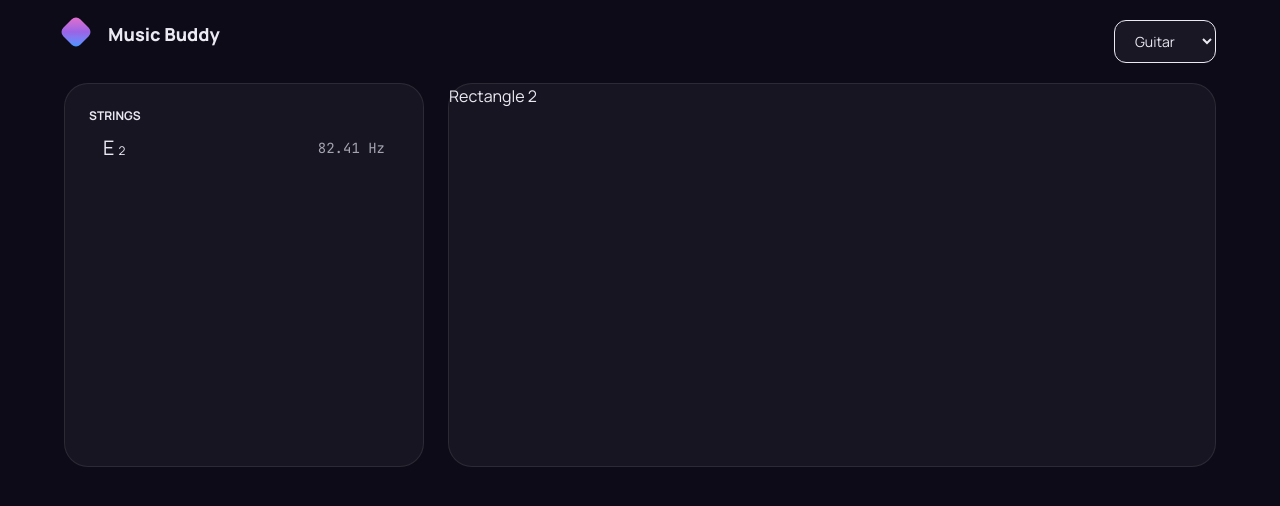
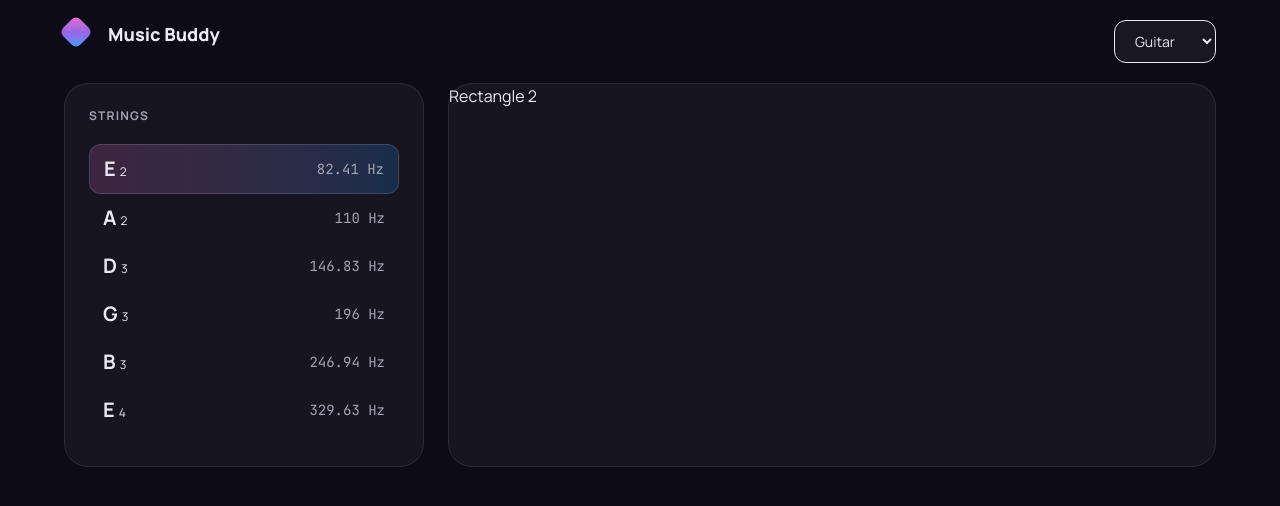
Before and after one commit to liii-p/music-buddy, a Next.js app: page / in a window 1280 px wide. Shown: the top 506 px of the page. Built offline with nearby package versions, Linux system fonts and the light colour scheme.

Commit message:
Refactor tuner components to improve state management and styling; update string data format

```diff
--- a/app/globals.css
+++ b/app/globals.css
@@ -28,10 +28,10 @@ body {
 .tuner-select option {
     background-color: color-mix(in oklab, white 6%, var(--color-midnight));
     color: var(--color-bright-white);
-    font-family: inherit;
+    font-family: "Manrope", sans-serif;
 }
 
-.string-active {
+.active-string {
     background: linear-gradient(90deg, oklch(0.72 0.19 340 / 0.18), oklch(0.68 0.19 250 / 0.18));
     transition: 0.15s;
     border: 1px solid rgba(255, 255, 255, 0.14);
--- a/components/tuner/Strings.tsx
+++ b/components/tuner/Strings.tsx
@@ -1,15 +1,20 @@
+import { Dispatch, SetStateAction } from "react";
+
 type StringsProps = {
     stringName: string;
     octave: number;
     hertz: number;
+    isActive: boolean;
+    setIsActive: Dispatch<SetStateAction<String>>;
+    stringId: string;
 }
 
-const Strings: React.FunctionComponent<StringsProps> = ({stringName, octave, hertz}) => {
-    // Reusable component
+const Strings: React.FunctionComponent<StringsProps> = ({stringName, octave, hertz, isActive, setIsActive, stringId}) => {
+
     return (
-        <div className="flex justify-between rounded-xl items-center py-2.5 px-3.5 text-bright-white bg-transparent active:string-active cursor-pointer">
+        <div onClick={() => setIsActive(stringId)} className={"flex justify-between rounded-xl items-center py-2.5 px-3.5 text-bright-white bg-transparent cursor-pointer" + (isActive ? " active-string" : "")}>
             <div className="flex items-baseline gap-x-1">
-                <p className="text-xl">{stringName}</p>
+                <p className="text-xl font-bold">{stringName}</p>
                 <p className="text-xs">{octave}</p>
             </div>
             <div>
--- a/components/tuner/StringsWrapper.tsx
+++ b/components/tuner/StringsWrapper.tsx
@@ -1,7 +1,27 @@
-const StringsWrapper = () => {
+import { useState } from "react";
+import strings from "../../data/strings.json";
+import Strings from "./Strings";
+
+type StringsWrapperProps = {
+    selectedInstrument: string;
+}
+
+const StringsWrapper: React.FunctionComponent<StringsWrapperProps> = ({selectedInstrument}) => {
+    const stringsInfo = strings[selectedInstrument as keyof typeof strings];
+    const [isActive, setIsActive] = useState("");
+    const activeStringId = isActive || `${stringsInfo[0].stringName}${stringsInfo[0].octave}`
     return (
         <div>
-            <p>Hello, strings wrapper.</p>
+            {
+                stringsInfo.map((string) => {
+                    const stringId = `${string.stringName}${string.octave}`
+                    return (
+                    <Strings key={`${selectedInstrument}${stringId}`} stringId={stringId} isActive={stringId === activeStringId} setIsActive={setIsActive} stringName={string.stringName} octave={string.octave} hertz={string.hertz} />
+                )
+            })
+            }
         </div>
     )
 }
+
+export default StringsWrapper;
--- a/components/tuner/Tuner.tsx
+++ b/components/tuner/Tuner.tsx
@@ -1,7 +1,12 @@
+"use client";
+import { useState } from "react";
 import Strings from "./Strings";
+import StringsWrapper from "./StringsWrapper";
 
 
 const Tuner = () => {
+    const [selectedInstrument, setSelectedInstrument] = useState<string>("guitar");
+
     return (
         <div className="max-w-6xl xl:mx-auto sm:mx-10 mx-5 mt-5">
             <section className="flex justify-between mb-5">
@@ -9,17 +14,17 @@ const Tuner = () => {
                     <div className="w-6 h-6 rounded-md rotate-45 bg-linear-[135deg,oklch(0.72_0.19_340),oklch(0.62_0.19_300),oklch(0.68_0.19_250)]"></div>
                     <p className="font-extrabold text-lg">Music Buddy</p>
                 </div>
-                <select className="tuner-select text-sm border rounded-xl py-2.5 px-4">
-                    <option>Guitar</option>
-                    <option>Bass</option>
-                    <option>Violin</option>
-                    <option>Ukelele</option>
+                <select value={selectedInstrument} onChange={(e) => setSelectedInstrument(e.target.value)} className="tuner-select text-sm border rounded-xl py-2.5 px-4">
+                    <option value="guitar">Guitar</option>
+                    <option value="bass">Bass</option>
+                    <option value="violin">Violin</option>
+                    <option value="ukelele">Ukelele</option>
                 </select>
             </section>
             <section className="grid grid-cols-1 md:grid-cols-[360px_1fr] max-w-6xl gap-6">
-                <div className="bg-glass border border-white/9 h-96 flex flex-col order-2 md:order-1 rounded-3xl p-6">
-                    <p className="text-xs font-bold">STRINGS</p>
-                    <Strings stringName={"E"} octave={2} hertz={82.41} />
+                <div className="bg-glass border border-white/9 h-96 flex flex-col order-2 md:order-1 rounded-3xl p-6 gap-5">
+                    <p className="text-xs text-grey font-bold tracking-widest">STRINGS</p>
+                   <StringsWrapper selectedInstrument={selectedInstrument} />
                 </div>
                 <div className="bg-glass border border-white/9 h-96 flex flex-col order-1 md:order-2 rounded-3xl">Rectangle 2</div>
             </section>
--- a/data/strings.json
+++ b/data/strings.json
@@ -1,5 +1,5 @@
 {
-  "Guitar": [
+  "guitar": [
     { "stringName": "E", "octave": 2, "hertz": 82.41 },
     { "stringName": "A", "octave": 2, "hertz": 110.00 },
     { "stringName": "D", "octave": 3, "hertz": 146.83 },
@@ -7,19 +7,19 @@
     { "stringName": "B", "octave": 3, "hertz": 246.94 },
     { "stringName": "E", "octave": 4, "hertz": 329.63 }
   ],
-  "Bass": [
+  "bass": [
     { "stringName": "E", "octave": 1, "hertz": 41.20 },
     { "stringName": "A", "octave": 1, "hertz": 55.00 },
     { "stringName": "D", "octave": 2, "hertz": 73.42 },
     { "stringName": "G", "octave": 2, "hertz": 98.00 }
   ],
-  "Violin": [
+  "violin": [
     { "stringName": "G", "octave": 3, "hertz": 196.00 },
     { "stringName": "D", "octave": 4, "hertz": 293.66 },
     { "stringName": "A", "octave": 4, "hertz": 440.00 },
     { "stringName": "E", "octave": 5, "hertz": 659.25 }
   ],
-  "Ukelele": [
+  "ukelele": [
     { "stringName": "G", "octave": 4, "hertz": 392.00 },
     { "stringName": "C", "octave": 4, "hertz": 261.63 },
     { "stringName": "E", "octave": 4, "hertz": 329.63 },
```
